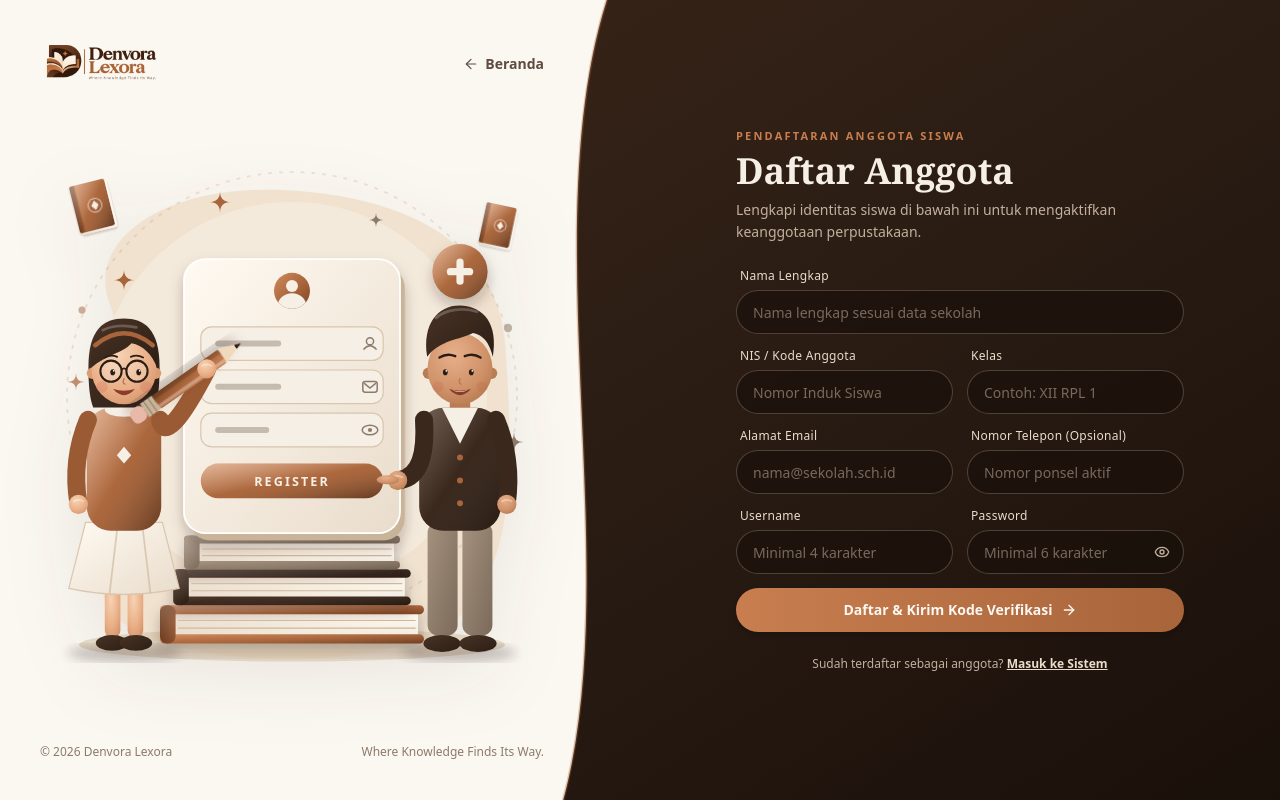
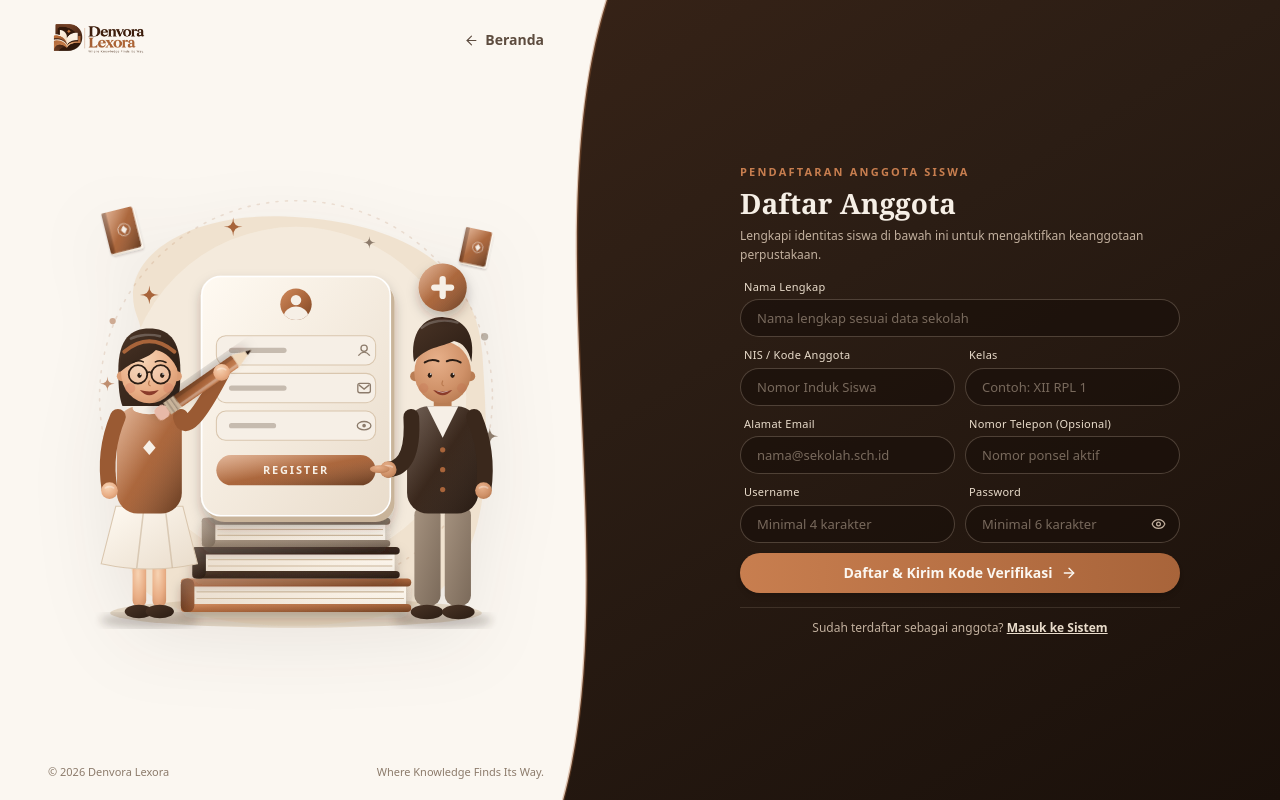
Before and after one commit to ardenpratamamaskuri404/Denvora-Lexora-App, a Next.js app in the folder frontend/: page /register in a window 1280 px wide. Built offline with nearby package versions, Linux system fonts and the light colour scheme; no server answers.

Commit message:
fix(frontend): fit auth pages cleanly within 100dvh without scroll, cache-bust SVGs, and compact floating navbar

```diff
--- a/frontend/src/app/login/page.tsx
+++ b/frontend/src/app/login/page.tsx
@@ -69,32 +69,32 @@ function LoginFormContent() {
       illustrationSrc="/images/denvora-login-web.svg"
       illustrationAlt="Ilustrasi 3D Portal Masuk Denvora Lexora"
     >
-      <div className="mb-7">
+      <div className="mb-5">
         <p className="text-[11px] font-semibold uppercase tracking-[0.2em] text-[#C87E4F]">
           Sistem Perpustakaan Sekolah Digital
         </p>
-        <h1 className="font-editorial mt-1.5 text-3xl sm:text-4xl font-bold text-[#F6EFE6]">
+        <h1 className="font-editorial mt-1 text-2xl sm:text-3xl font-bold text-[#F6EFE6]">
           Masuk ke Sistem
         </h1>
-        <p className="mt-2 text-xs sm:text-sm text-[#C2B09E] leading-relaxed">
+        <p className="mt-1.5 text-xs sm:text-sm text-[#C2B09E] leading-relaxed">
           Masukkan username dan password akun perpustakaan Anda untuk melanjutkan.
         </p>
       </div>
 
       {verifiedNotice && (
-        <div className="mb-5 flex items-center gap-2 rounded-2xl border border-[#2F6B48] bg-[#2F6B48]/25 px-4 py-2.5 text-xs text-[#D5F2DF]">
+        <div className="mb-4 flex items-center gap-2 rounded-2xl border border-[#2F6B48] bg-[#2F6B48]/25 px-3.5 py-2 text-xs text-[#D5F2DF]">
           <CheckCircle2 size={15} className="shrink-0" />
           <span>Keanggotaan Anda telah aktif. Silakan masuk menggunakan username dan password.</span>
         </div>
       )}
 
       {errorMsg && (
-        <div className="mb-5 rounded-2xl border border-[#9E3B33] bg-[#9E3B33]/25 px-4 py-2.5 text-xs text-[#FAD5D1]">
+        <div className="mb-4 rounded-2xl border border-[#9E3B33] bg-[#9E3B33]/25 px-3.5 py-2 text-xs text-[#FAD5D1]">
           {errorMsg}
         </div>
       )}
 
-      <form onSubmit={handleSubmit} className="space-y-4">
+      <form onSubmit={handleSubmit} className="space-y-3.5">
         <AuthField
           id="login-username"
           label="Username"
@@ -126,7 +126,7 @@ function LoginFormContent() {
         <button
           type="submit"
           disabled={loading}
-          className="h-11 w-full rounded-full bg-gradient-to-r from-[#C87E4F] to-[#A8643A] hover:from-[#D08A5C] hover:to-[#B56E42] text-sm font-bold text-[#FBF7F1] shadow-md transition-all flex items-center justify-center gap-2 disabled:opacity-60 cursor-pointer"
+          className="h-10.5 w-full rounded-full bg-gradient-to-r from-[#C87E4F] to-[#A8643A] hover:from-[#D08A5C] hover:to-[#B56E42] text-sm font-bold text-[#FBF7F1] shadow-md transition-all flex items-center justify-center gap-2 disabled:opacity-60 cursor-pointer"
         >
           {loading ? (
             <>
@@ -140,7 +140,7 @@ function LoginFormContent() {
         </button>
       </form>
 
-      <div className="mt-7 border-t border-[#8C7B6B]/25 pt-5 text-center text-xs text-[#C2B09E]">
+      <div className="mt-5 border-t border-[#8C7B6B]/25 pt-4 text-center text-xs text-[#C2B09E]">
         <p>
           Belum terdaftar sebagai anggota?{" "}
           <Link href="/register" className="font-semibold text-[#E9DCCB] hover:text-[#C87E4F] underline">
--- a/frontend/src/app/otp/page.tsx
+++ b/frontend/src/app/otp/page.tsx
@@ -118,14 +118,14 @@ function OtpContent() {
       illustrationSrc="/images/denvora-otp-web.svg"
       illustrationAlt="Ilustrasi 3D Verifikasi OTP Denvora Lexora"
     >
-      <div className="mb-6">
+      <div className="mb-4">
         <p className="text-[11px] font-semibold uppercase tracking-[0.2em] text-[#C87E4F]">
           {purpose === "register" ? "Aktivasi Keanggotaan" : "Pemulihan Akses Akun"}
         </p>
-        <h1 className="font-editorial mt-1.5 text-3xl sm:text-4xl font-bold text-[#F6EFE6]">
+        <h1 className="font-editorial mt-1 text-2xl sm:text-3xl font-bold text-[#F6EFE6]">
           {purpose === "register" ? "Verifikasi Alamat Email" : "Lupa Password"}
         </h1>
-        <p className="mt-2 text-xs sm:text-sm text-[#C2B09E] leading-relaxed">
+        <p className="mt-1.5 text-xs sm:text-sm text-[#C2B09E] leading-relaxed">
           {purpose === "register"
             ? "Masukkan 6 digit kode verifikasi yang telah dikirimkan ke kotak masuk email Anda."
             : "Masukkan alamat email terdaftar Anda untuk menerima kode verifikasi masuk 6 digit."}
@@ -133,20 +133,20 @@ function OtpContent() {
       </div>
 
       {infoMsg && (
-        <div className="mb-4 flex items-start gap-2 rounded-2xl border border-[#A8643A]/60 bg-[#A8643A]/20 px-4 py-2.5 text-xs text-[#F6EFE6]">
+        <div className="mb-3.5 flex items-start gap-2 rounded-2xl border border-[#A8643A]/60 bg-[#A8643A]/20 px-3.5 py-2 text-xs text-[#F6EFE6]">
           <MailCheck size={15} className="shrink-0 mt-0.5 text-[#C87E4F]" />
           <span>{infoMsg}</span>
         </div>
       )}
 
       {errorMsg && (
-        <div className="mb-4 rounded-2xl border border-[#9E3B33] bg-[#9E3B33]/25 px-4 py-2.5 text-xs text-[#FAD5D1]">
+        <div className="mb-3.5 rounded-2xl border border-[#9E3B33] bg-[#9E3B33]/25 px-3.5 py-2 text-xs text-[#FAD5D1]">
           {errorMsg}
         </div>
       )}
 
       {step === "email" ? (
-        <form onSubmit={handleSendOtp} className="space-y-4">
+        <form onSubmit={handleSendOtp} className="space-y-3.5">
           <AuthField
             id="otp-email"
             label="Alamat Email"
@@ -159,13 +159,13 @@ function OtpContent() {
           <button
             type="submit"
             disabled={loading}
-            className="h-11 w-full rounded-full bg-gradient-to-r from-[#C87E4F] to-[#A8643A] text-sm font-bold text-[#FBF7F1] shadow-md flex items-center justify-center gap-2 disabled:opacity-60 cursor-pointer"
+            className="h-10.5 w-full rounded-full bg-gradient-to-r from-[#C87E4F] to-[#A8643A] text-sm font-bold text-[#FBF7F1] shadow-md flex items-center justify-center gap-2 disabled:opacity-60 cursor-pointer"
           >
             {loading ? <Loader2 size={16} className="animate-spin" /> : "Kirim Kode Verifikasi"}
           </button>
         </form>
       ) : (
-        <form onSubmit={handleVerifyOtp} className="space-y-5">
+        <form onSubmit={handleVerifyOtp} className="space-y-4">
           <div>
             <div className="flex items-center justify-between text-xs text-[#C2B09E] mb-2">
               <span>Dikirim ke <strong className="text-[#F6EFE6]">{email}</strong></span>
@@ -177,7 +177,7 @@ function OtpContent() {
                 Ubah Email
               </button>
             </div>
-            <div className="grid grid-cols-6 gap-2 sm:gap-2.5">
+            <div className="grid grid-cols-6 gap-2">
               {digits.map((digit, idx) => (
                 <input
                   key={idx}
@@ -191,7 +191,7 @@ function OtpContent() {
                   aria-label={`Digit OTP ${idx + 1}`}
                   onChange={(e) => handleDigitChange(idx, e.target.value)}
                   onKeyDown={(e) => handleKeyDown(idx, e)}
-                  className="h-12 sm:h-14 w-full rounded-2xl border border-[#8C7B6B]/50 bg-[#1B110B]/75 text-center font-mono text-xl font-bold text-[#F6EFE6] focus:border-[#C87E4F] focus:outline-none focus:ring-2 focus:ring-[#C87E4F]/30"
+                  className="h-11 sm:h-12 w-full rounded-2xl border border-[#8C7B6B]/50 bg-[#1B110B]/75 text-center font-mono text-lg sm:text-xl font-bold text-[#F6EFE6] focus:border-[#C87E4F] focus:outline-none focus:ring-2 focus:ring-[#C87E4F]/30"
                 />
               ))}
             </div>
@@ -200,7 +200,7 @@ function OtpContent() {
           <button
             type="submit"
             disabled={loading}
-            className="h-11 w-full rounded-full bg-gradient-to-r from-[#C87E4F] to-[#A8643A] text-sm font-bold text-[#FBF7F1] shadow-md flex items-center justify-center gap-2 disabled:opacity-60 cursor-pointer"
+            className="h-10.5 w-full rounded-full bg-gradient-to-r from-[#C87E4F] to-[#A8643A] text-sm font-bold text-[#FBF7F1] shadow-md flex items-center justify-center gap-2 disabled:opacity-60 cursor-pointer"
           >
             {loading ? (
               <>
@@ -236,7 +236,7 @@ function OtpContent() {
         </form>
       )}
 
-      <p className="mt-6 border-t border-[#8C7B6B]/25 pt-5 text-center text-xs text-[#C2B09E]">
+      <p className="mt-4 border-t border-[#8C7B6B]/25 pt-3.5 text-center text-xs text-[#C2B09E]">
         Kembali ke{" "}
         <Link href="/login" className="font-semibold text-[#E9DCCB] hover:text-[#C87E4F] underline">
           Halaman Masuk
--- a/frontend/src/app/register/page.tsx
+++ b/frontend/src/app/register/page.tsx
@@ -82,26 +82,27 @@ export default function RegisterPage() {
       illustrationSrc="/images/denvora-register-web.svg"
       illustrationAlt="Ilustrasi 3D Pendaftaran Anggota Denvora Lexora"
     >
-      <div className="mb-6">
+      <div className="mb-3.5">
         <p className="text-[11px] font-semibold uppercase tracking-[0.2em] text-[#C87E4F]">
           Pendaftaran Anggota Siswa
         </p>
-        <h1 className="font-editorial mt-1.5 text-3xl sm:text-4xl font-bold text-[#F6EFE6]">
+        <h1 className="font-editorial mt-1 text-2xl sm:text-[1.75rem] font-bold text-[#F6EFE6]">
           Daftar Anggota
         </h1>
-        <p className="mt-2 text-xs sm:text-sm text-[#C2B09E] leading-relaxed">
+        <p className="mt-1 text-xs text-[#C2B09E] leading-relaxed">
           Lengkapi identitas siswa di bawah ini untuk mengaktifkan keanggotaan perpustakaan.
         </p>
       </div>
 
       {generalError && (
-        <div className="mb-4 rounded-2xl border border-[#9E3B33] bg-[#9E3B33]/25 px-4 py-2.5 text-xs text-[#FAD5D1]">
+        <div className="mb-3 rounded-2xl border border-[#9E3B33] bg-[#9E3B33]/25 px-3.5 py-2 text-xs text-[#FAD5D1]">
           {generalError}
         </div>
       )}
 
-      <form onSubmit={handleSubmit} className="space-y-3.5">
+      <form onSubmit={handleSubmit} className="space-y-2.5">
         <AuthField
+          compact
           id="reg-name"
           label="Nama Lengkap"
           value={name}
@@ -110,8 +111,9 @@ export default function RegisterPage() {
           error={fieldErrors.name}
         />
 
-        <div className="grid grid-cols-1 sm:grid-cols-2 gap-3.5">
+        <div className="grid grid-cols-1 sm:grid-cols-2 gap-2.5">
           <AuthField
+            compact
             id="reg-nis"
             label="NIS / Kode Anggota"
             value={memberCode}
@@ -120,6 +122,7 @@ export default function RegisterPage() {
             error={fieldErrors.member_code}
           />
           <AuthField
+            compact
             id="reg-class"
             label="Kelas"
             value={className}
@@ -129,8 +132,9 @@ export default function RegisterPage() {
           />
         </div>
 
-        <div className="grid grid-cols-1 sm:grid-cols-2 gap-3.5">
+        <div className="grid grid-cols-1 sm:grid-cols-2 gap-2.5">
           <AuthField
+            compact
             id="reg-email"
             label="Alamat Email"
             type="email"
@@ -141,6 +145,7 @@ export default function RegisterPage() {
             error={fieldErrors.email}
           />
           <AuthField
+            compact
             id="reg-phone"
             label="Nomor Telepon (Opsional)"
             type="tel"
@@ -152,8 +157,9 @@ export default function RegisterPage() {
           />
         </div>
 
-        <div className="grid grid-cols-1 sm:grid-cols-2 gap-3.5">
+        <div className="grid grid-cols-1 sm:grid-cols-2 gap-2.5">
           <AuthField
+            compact
             id="reg-username"
             label="Username"
             value={username}
@@ -163,6 +169,7 @@ export default function RegisterPage() {
             error={fieldErrors.username}
           />
           <AuthField
+            compact
             id="reg-password"
             label="Password"
             type="password"
@@ -177,7 +184,7 @@ export default function RegisterPage() {
         <button
           type="submit"
           disabled={loading}
-          className="mt-2 h-11 w-full rounded-full bg-gradient-to-r from-[#C87E4F] to-[#A8643A] hover:from-[#D08A5C] hover:to-[#B56E42] text-sm font-bold text-[#FBF7F1] shadow-md transition-all flex items-center justify-center gap-2 disabled:opacity-60 cursor-pointer"
+          className="mt-1.5 h-10 w-full rounded-full bg-gradient-to-r from-[#C87E4F] to-[#A8643A] hover:from-[#D08A5C] hover:to-[#B56E42] text-sm font-bold text-[#FBF7F1] shadow-md transition-all flex items-center justify-center gap-2 disabled:opacity-60 cursor-pointer"
         >
           {loading ? (
             <>
@@ -191,7 +198,7 @@ export default function RegisterPage() {
         </button>
       </form>
 
-      <p className="mt-6 text-center text-xs text-[#C2B09E]">
+      <p className="mt-3.5 border-t border-[#8C7B6B]/25 pt-3 text-center text-xs text-[#C2B09E]">
         Sudah terdaftar sebagai anggota?{" "}
         <Link href="/login" className="font-semibold text-[#E9DCCB] hover:text-[#C87E4F] underline">
           Masuk ke Sistem
--- a/frontend/src/components/auth/AuthField.tsx
+++ b/frontend/src/components/auth/AuthField.tsx
@@ -14,6 +14,7 @@ interface AuthFieldProps {
   autoComplete?: string;
   required?: boolean;
   maxLength?: number;
+  compact?: boolean;
 }
 
 export function AuthField({
@@ -27,6 +28,7 @@ export function AuthField({
   autoComplete,
   required = true,
   maxLength,
+  compact = false,
 }: AuthFieldProps) {
   const [showPassword, setShowPassword] = useState(false);
   const isPassword = type === "password";
@@ -36,7 +38,9 @@ export function AuthField({
     <div>
       <label
         htmlFor={id}
-        className="block text-xs font-medium tracking-wide text-[#E9DCCB] mb-1.5 pl-1"
+        className={`block font-medium tracking-wide text-[#E9DCCB] pl-1 ${
+          compact ? "text-[11px] mb-1" : "text-xs mb-1.5"
+        }`}
       >
         {label}
       </label>
@@ -50,7 +54,9 @@ export function AuthField({
           autoComplete={autoComplete}
           required={required}
           maxLength={maxLength}
-          className="h-11 w-full rounded-full border border-[#8C7B6B]/45 bg-[#1B110B]/70 px-4 text-sm text-[#F6EFE6] placeholder:text-[#C2B09E]/55 focus:border-[#C87E4F] focus:outline-none focus:ring-2 focus:ring-[#C87E4F]/30 transition-all pr-11"
+          className={`w-full rounded-full border border-[#8C7B6B]/45 bg-[#1B110B]/70 px-4 text-[#F6EFE6] placeholder:text-[#C2B09E]/55 focus:border-[#C87E4F] focus:outline-none focus:ring-2 focus:ring-[#C87E4F]/30 transition-all pr-10 ${
+            compact ? "h-9.5 text-[13px]" : "h-10.5 text-sm"
+          }`}
         />
         {isPassword && (
           <button
@@ -59,11 +65,11 @@ export function AuthField({
             aria-label={showPassword ? "Sembunyikan password" : "Lihat password"}
             className="absolute right-3.5 top-1/2 -translate-y-1/2 text-[#C2B09E] hover:text-[#F6EFE6] cursor-pointer"
           >
-            {showPassword ? <EyeOff size={16} /> : <Eye size={16} />}
+            {showPassword ? <EyeOff size={15} /> : <Eye size={15} />}
           </button>
         )}
       </div>
-      {error && <p className="mt-1 pl-2 text-xs text-[#F39B8F]">{error}</p>}
+      {error && <p className="mt-0.5 pl-2 text-[11px] text-[#F39B8F]">{error}</p>}
     </div>
   );
 }
--- a/frontend/src/components/auth/AuthShell.tsx
+++ b/frontend/src/components/auth/AuthShell.tsx
@@ -22,8 +22,8 @@ export function AuthShell({
   children,
 }: AuthShellProps) {
   return (
-    <div className="min-h-screen w-full overflow-x-hidden bg-gradient-to-br from-[#3F2719] via-[#2B1D14] to-[#1A100A] dark:from-[#1B110B] dark:via-[#120B07] dark:to-[#090503] grid grid-cols-1 lg:grid-cols-12 transition-colors">
-      <div className="relative lg:col-span-6 text-[#2B1D14] dark:text-[#F6EFE6] flex flex-col justify-between p-6 sm:p-10 lg:pr-24">
+    <div className="min-h-dvh lg:h-dvh lg:overflow-hidden w-full overflow-x-hidden bg-gradient-to-br from-[#3F2719] via-[#2B1D14] to-[#1A100A] dark:from-[#1B110B] dark:via-[#120B07] dark:to-[#090503] grid grid-cols-1 lg:grid-cols-12 transition-colors">
+      <div className="relative lg:col-span-6 lg:h-full text-[#2B1D14] dark:text-[#F6EFE6] flex flex-col justify-between p-5 sm:p-6 lg:py-5 lg:pl-8 xl:pl-12 lg:pr-20 xl:pr-24">
         <div
           className="lg:hidden absolute inset-0 bg-[#FBF7F1] dark:bg-[#241913] transition-colors"
           aria-hidden="true"
@@ -51,11 +51,11 @@ export function AuthShell({
           />
         </svg>
 
-        <div className="relative z-10 flex items-center justify-between gap-4">
+        <div className="relative z-10 flex items-center justify-between gap-4 shrink-0">
           <Link
             href="/"
             aria-label="Kembali ke Beranda Denvora Lexora"
-            className="flex items-center overflow-hidden h-10 sm:h-12 rounded-full dark:bg-[#FBF7F1] dark:px-3.5"
+            className="flex items-center overflow-hidden h-9 sm:h-10 rounded-full dark:bg-[#FBF7F1] dark:px-3"
           >
             <Image
               src="/images/denvora-lexora-logo.png"
@@ -63,44 +63,45 @@ export function AuthShell({
               width={280}
               height={186}
               priority
-              className="h-[64px] sm:h-[82px] w-auto object-contain mix-blend-multiply"
+              className="h-[58px] sm:h-[68px] w-auto object-contain mix-blend-multiply"
             />
           </Link>
 
           <Link
             href="/"
-            className="inline-flex items-center gap-1.5 text-sm font-semibold text-[#5D4C3F] dark:text-[#E9DCCB] hover:text-[#A8643A] dark:hover:text-[#C87E4F] transition-colors shrink-0"
+            className="inline-flex items-center gap-1.5 text-xs sm:text-sm font-semibold text-[#5D4C3F] dark:text-[#E9DCCB] hover:text-[#A8643A] dark:hover:text-[#C87E4F] transition-colors shrink-0"
           >
-            <ArrowLeft size={16} strokeWidth={1.75} />
+            <ArrowLeft size={15} strokeWidth={1.75} />
             <span>Beranda</span>
           </Link>
         </div>
 
         <motion.div
-          initial={{ opacity: 0, y: 14 }}
+          initial={{ opacity: 0, y: 12 }}
           animate={{ opacity: 1, y: 0 }}
-          transition={{ duration: 0.45, ease: [0.22, 1, 0.36, 1] }}
-          className="relative z-10 my-4 lg:my-6 flex items-center justify-center"
+          transition={{ duration: 0.4, ease: [0.22, 1, 0.36, 1] }}
+          className="relative z-10 my-2 lg:my-0 flex-1 min-h-0 flex items-center justify-center"
         >
-          <div className="relative w-full max-w-[380px] sm:max-w-[470px] lg:max-w-[540px] aspect-[84/94]">
+          <div className="relative w-full max-w-[320px] sm:max-w-[400px] lg:max-w-[440px] lg:max-h-[calc(100dvh-120px)] aspect-[84/94]">
             <Image
-              src={illustrationSrc}
+              unoptimized
+              src={`${illustrationSrc}?v=3`}
               alt={illustrationAlt}
               width={840}
               height={940}
               priority
-              className="h-full w-full object-contain drop-shadow-[0_18px_36px_rgba(43,29,20,0.08)]"
+              className="h-full w-full max-h-full object-contain drop-shadow-[0_18px_36px_rgba(43,29,20,0.08)]"
             />
           </div>
         </motion.div>
 
-        <div className="relative z-10 flex items-center justify-between text-xs text-[#8C7B6B] dark:text-[#C2B09E] pt-2">
+        <div className="relative z-10 flex items-center justify-between text-[11px] text-[#8C7B6B] dark:text-[#C2B09E] pt-1 shrink-0">
           <span>© 2026 Denvora Lexora</span>
           <span>Where Knowledge Finds Its Way.</span>
         </div>
       </div>
 
-      <div className="relative lg:col-span-6 text-[#F6EFE6] p-7 sm:p-12 lg:p-14 flex flex-col justify-center">
+      <div className="relative lg:col-span-6 lg:h-full lg:overflow-y-auto text-[#F6EFE6] p-6 sm:p-8 lg:px-12 xl:px-14 lg:py-5 flex flex-col justify-center">
         <svg
           viewBox="0 0 600 44"
           preserveAspectRatio="none"
@@ -114,10 +115,10 @@ export function AuthShell({
         </svg>
 
         <motion.div
-          initial={{ opacity: 0, y: 14 }}
+          initial={{ opacity: 0, y: 12 }}
           animate={{ opacity: 1, y: 0 }}
-          transition={{ duration: 0.45, delay: 0.05, ease: [0.22, 1, 0.36, 1] }}
-          className="relative z-10 w-full max-w-md mx-auto pt-4 lg:pt-0"
+          transition={{ duration: 0.4, delay: 0.05, ease: [0.22, 1, 0.36, 1] }}
+          className="relative z-10 w-full max-w-[440px] mx-auto pt-3 lg:pt-0"
         >
           {children}
         </motion.div>
--- a/frontend/src/components/landing/LandingNavbar.tsx
+++ b/frontend/src/components/landing/LandingNavbar.tsx
@@ -93,18 +93,18 @@ export function LandingNavbar() {
       <nav
         aria-label="Navigasi utama"
         className={cn(
-          "mx-auto max-w-[1440px] border border-[var(--border-subtle)] bg-[var(--surface-elevated)]/95 shadow-[0_8px_28px_rgba(43,29,20,0.08)] backdrop-blur-md transition-colors",
+          "mx-auto max-w-4xl border border-[var(--border-subtle)] bg-[var(--surface-elevated)]/95 shadow-[0_8px_28px_rgba(43,29,20,0.08)] backdrop-blur-md transition-colors",
           mobileOpen
-            ? "rounded-3xl px-4 py-3.5 md:rounded-full md:px-6 md:py-2"
-            : "rounded-full px-3.5 sm:px-6 py-2"
+            ? "rounded-3xl px-4 py-3.5 md:rounded-full md:px-4 md:py-1.5"
+            : "rounded-full px-3.5 sm:px-4 py-1.5"
         )}
       >
-        <div className="flex items-center justify-between gap-3 sm:gap-4">
+        <div className="flex items-center justify-between gap-2 sm:gap-3">
           <Link
             href="/"
             aria-label="Beranda Denvora Lexora"
             onClick={() => setMobileOpen(false)}
-            className="flex items-center shrink-0 overflow-hidden h-10 sm:h-12 rounded-full dark:bg-[#FBF7F1] dark:px-3"
+            className="flex items-center shrink-0 overflow-hidden h-10 sm:h-11 rounded-full dark:bg-[#FBF7F1] dark:px-3"
           >
             <Image
               src="/images/denvora-lexora-logo.png"
@@ -112,11 +112,11 @@ export function LandingNavbar() {
               width={320}
               height={213}
               priority
-              className="h-[66px] sm:h-[82px] w-auto object-contain mix-blend-multiply"
+              className="h-[64px] sm:h-[76px] w-auto object-contain mix-blend-multiply"
             />
           </Link>
 
-          <ul className="hidden md:flex items-center gap-2 text-sm font-medium text-[var(--text-primary)]">
+          <ul className="hidden md:flex items-center gap-1 text-sm font-medium text-[var(--text-primary)]">
             {NAV_LINKS.map((item) => {
               const active = pathname === item.href;
               return (
@@ -124,7 +124,7 @@ export function LandingNavbar() {
                   <Link
                     href={item.href}
                     className={cn(
-                      "rounded-full px-4 py-1.5 transition-colors duration-150",
+                      "whitespace-nowrap rounded-full px-3 lg:px-3.5 py-1.5 transition-colors duration-150",
                       active
                         ? "bg-[var(--bg-surface)] font-semibold text-[var(--accent-primary)]"
                         : "hover:bg-[var(--bg-surface)]/65 hover:text-[var(--accent-primary)]"
```
